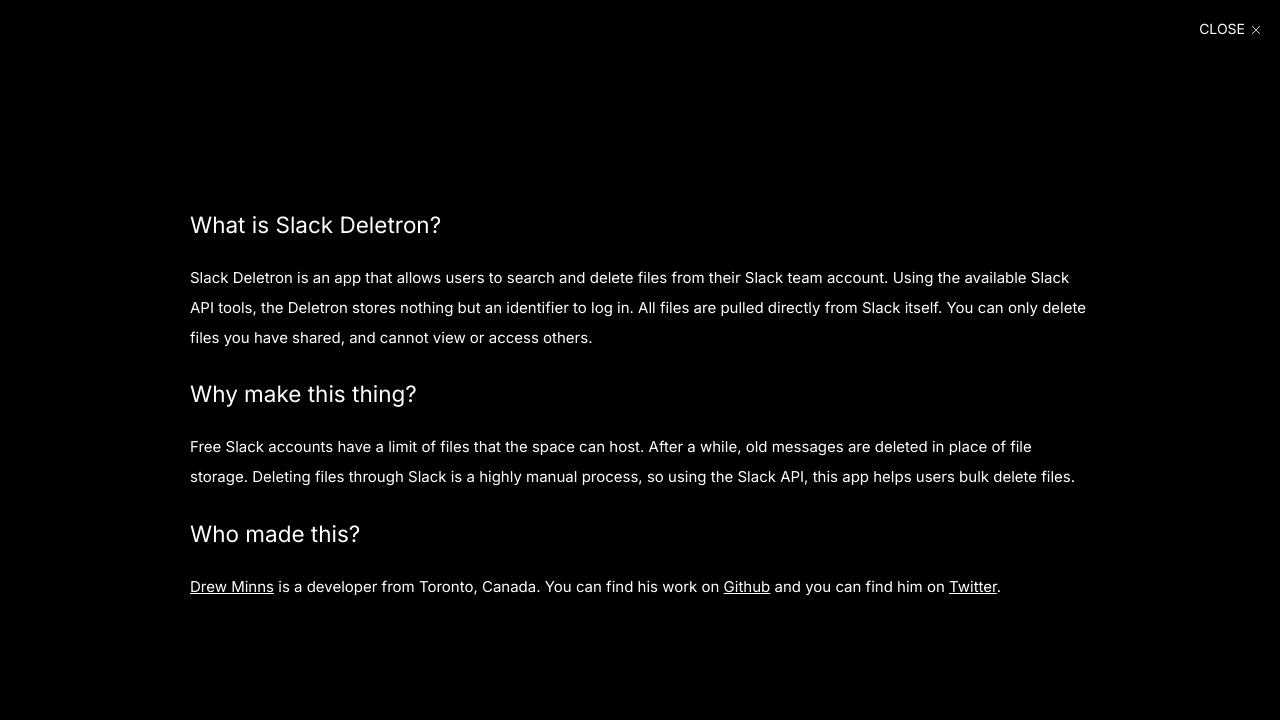
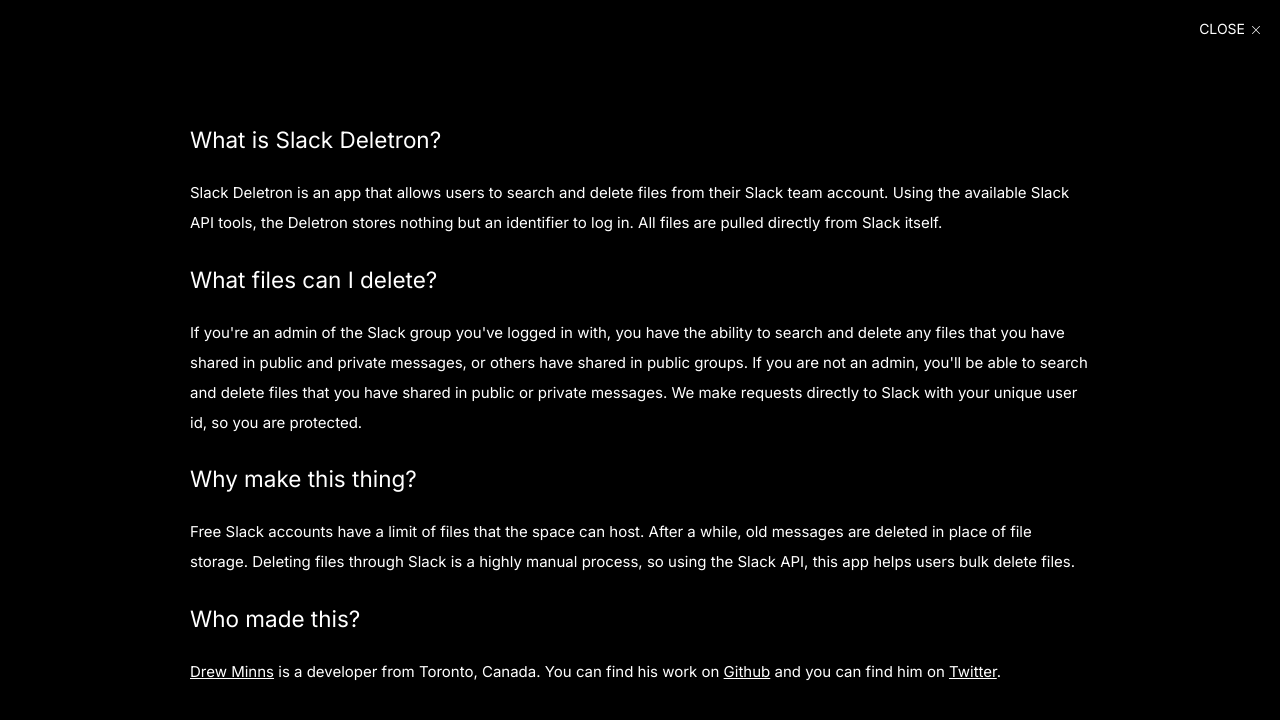
Before and after one commit to drewminns/slack-deletron-v4, a React app: page / in a window 1280 px wide. Both pictures are taken after a click on the button "WHAT IS THIS?". Shown: the top 720 px of the page. Built offline with nearby package versions, Linux system fonts and the light colour scheme.

Commit message:
Fixes styling and delete overlay

```diff
--- a/src/components/About.tsx
+++ b/src/components/About.tsx
@@ -23,7 +23,14 @@
         <p>
           Slack Deletron is an app that allows users to search and delete files from their Slack team account. Using the
           available Slack API tools, the Deletron stores nothing but an identifier to log in. All files are pulled
-          directly from Slack itself. You can only delete files you have shared, and cannot view or access others.
+          directly from Slack itself.
+        </p>
+        <AboutTitle>What files can I delete?</AboutTitle>
+        <p>
+          If you're an admin of the Slack group you've logged in with, you have the ability to search and delete any
+          files that you have shared in public and private messages, or others have shared in public groups. If you are
+          not an admin, you'll be able to search and delete files that you have shared in public or private messages. We
+          make requests directly to Slack with your unique user id, so you are protected.
         </p>
         <AboutTitle>Why make this thing?</AboutTitle>
         <p>
--- a/src/components/files/FileDisplayItem.tsx
+++ b/src/components/files/FileDisplayItem.tsx
@@ -55,7 +55,7 @@
           <p>{amount}</p>
           <p>{unit}</p>
         </ItemSize>
-        <div>
+        <div style={{ flex: 1 }}>
           <Title type="p">{file.name}</Title>
           <ItemDetails>
             {channel.isChannel ? 'Posted' : 'Shared'} {format(fromUnixTime(file.created), 'MMMM dd, yyyy - HH:mm')}{' '}
@@ -126,7 +126,11 @@
 const ItemContent = styled.div`
   display: flex;
   align-items: center;
-  flex: 1;
+  width: 85%;
+
+  ${device.sm`
+    width: auto;
+  `}
 `
 
 const ItemSize = styled.div`
@@ -183,7 +187,7 @@
 
 const ItemActions = styled.div`
   align-items: center;
-  padding-left: 10px;
+  padding-left: 5px;
 
   ${device.sm`
     display: flex;
--- a/src/components/files/FileList.tsx
+++ b/src/components/files/FileList.tsx
@@ -67,11 +67,9 @@
 const FileListList = styled.ul<{ isDeleting: boolean }>`
   display: flex;
   flex-direction: column;
-  flex-wrap: wrap;
   padding: 0;
   margin: 0;
   list-style: none;
-  position: relative;
   ${(props) =>
     props.isDeleting &&
     css`
--- a/src/hooks/useFetchFiles.ts
+++ b/src/hooks/useFetchFiles.ts
@@ -5,9 +5,14 @@
 import { userDetailsState, fetchedFilesState, applicationErrorState, fetchedPagesState, formState } from '../state'
 import { FilesListReponse } from '../../shared'
 
-export const generateSearchParams = (formdata: any, user: string, token: string, page = 1) => {
+export const generateSearchParams = (formdata: any, user: string, token: string, page = 1, isAdmin = false) => {
+  console.log(isAdmin)
   let types = ''
-  const params: any = { token, count: '10', show_files_hidden_by_limit: true, user }
+  const params: any = { token, count: '10', show_files_hidden_by_limit: true }
+  if (!isAdmin) {
+    params.user = user
+  }
+
   if (formdata) {
     for (const [key, value] of Object.entries(formdata)) {
       if (key === 'channels' && value !== 'ALL') {
@@ -39,7 +44,7 @@
 
   const fetchFiles = async (data?: any, page = 1) => {
     setFormState(data)
-    const params = generateSearchParams(data, profile.userId, token, page)
+    const params = generateSearchParams(data, profile.userId, token, page, profile.is_admin)
 
     try {
       const filesFetch = await fetch('https://slack.com/api/files.list?' + new URLSearchParams(params))
```
